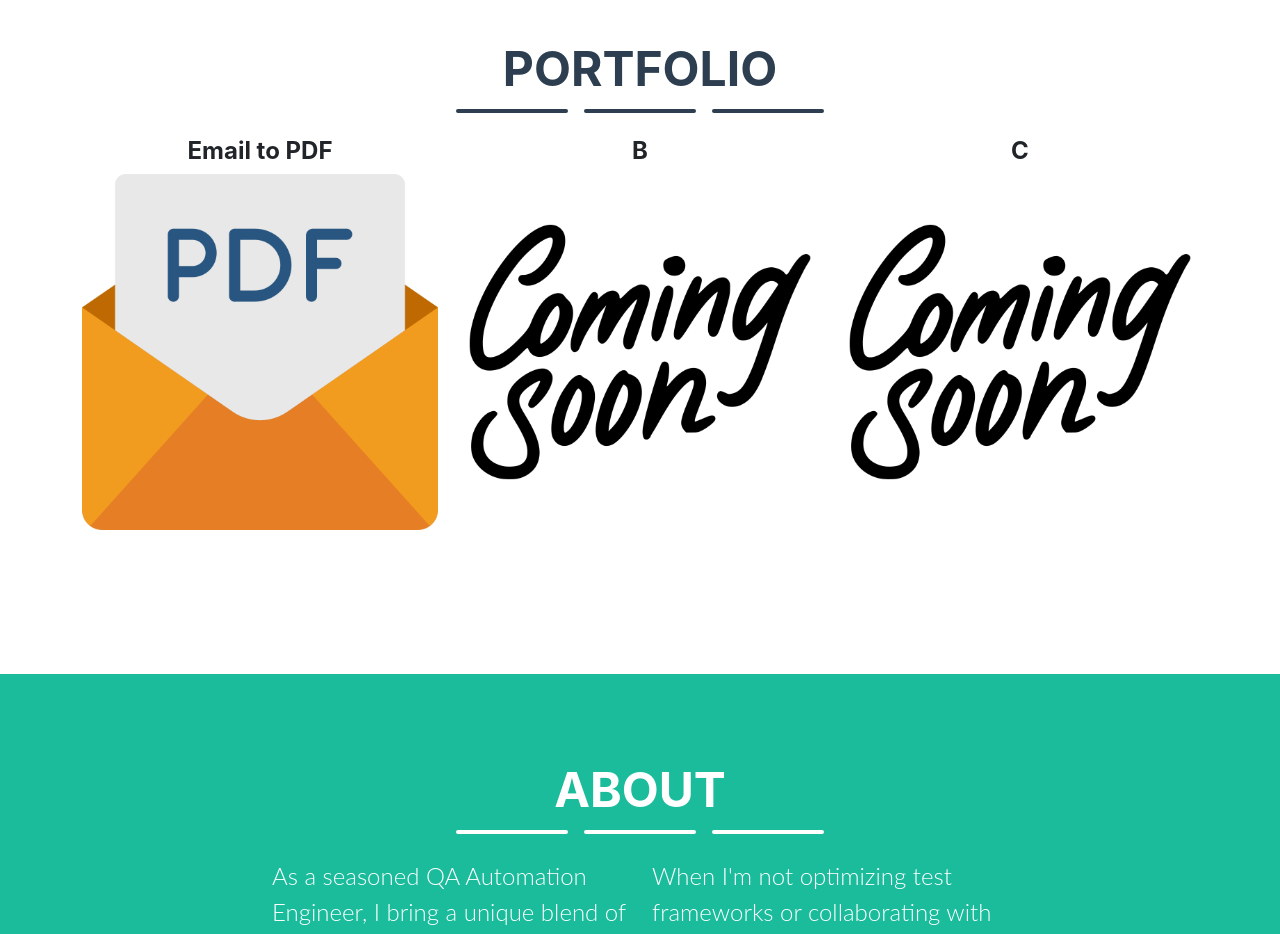
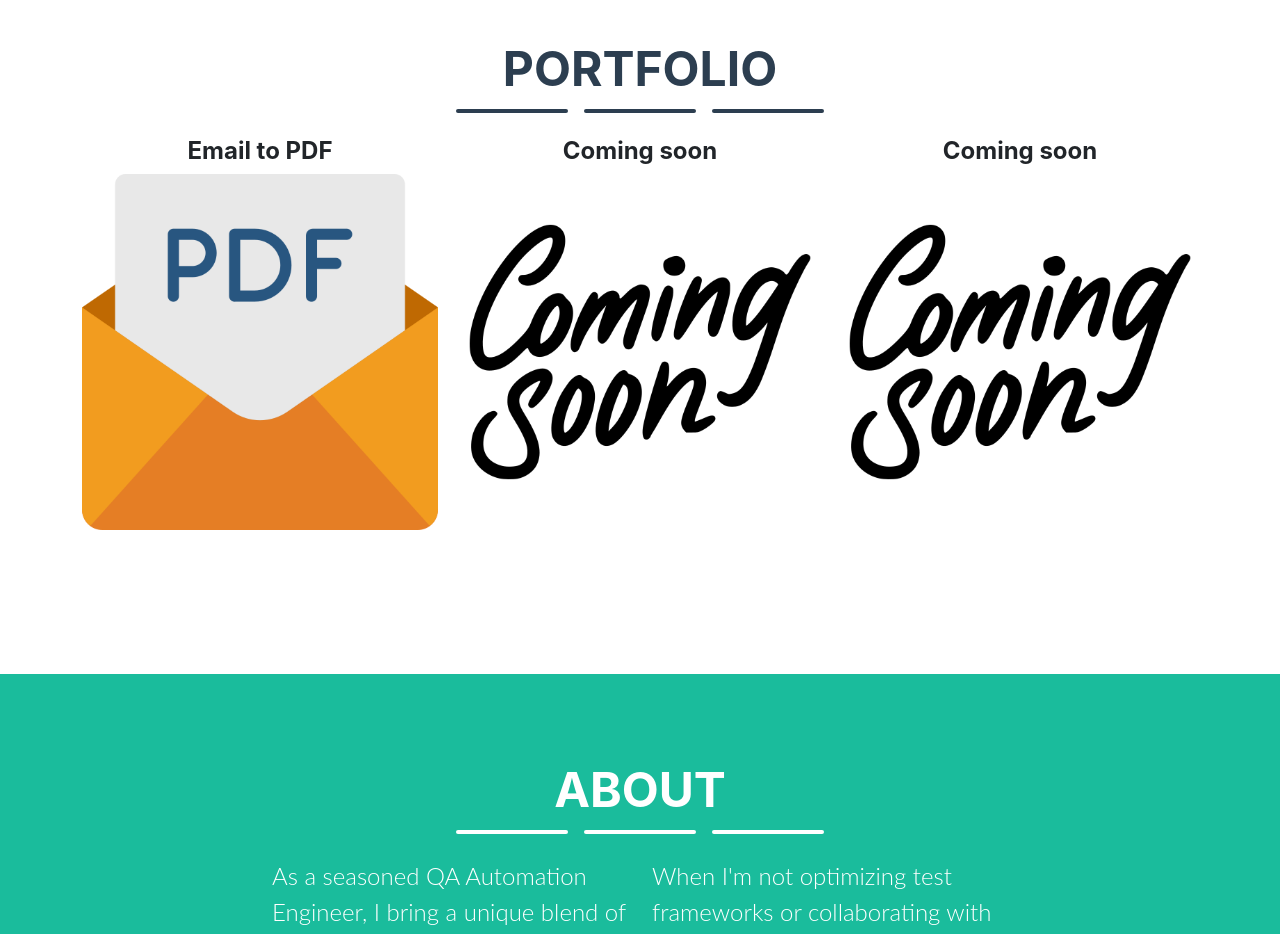
Before and after one commit to ireichman/ireichman.github.io, a Next.js app: page / in a window 1280 px wide. Shown: the part 860-1794 px from the top of the page. Built offline with nearby package versions, Linux system fonts and the light colour scheme; some icons are missing.

Commit message:
Reset portfolio items to show coming soon

```diff
--- a/src/components/portfolio.tsx
+++ b/src/components/portfolio.tsx
@@ -8,15 +8,15 @@ const portfolioItems = [
     link: "https://github.com/ireichman/email_to_pdf",
   },
   {
-    title: "B",
+    title: "Coming soon",
     image: "img/portfolio/coming-soon.png",
-    description: "B",
+    description: "Coming soon",
     link: "#B",
   },
   {
-    title: "C",
+    title: "Coming soon",
     image: "img/portfolio/coming-soon.png",
-    description: "C",
+    description: "Coming soon",
     link: "#C",
   },
 ];
```
